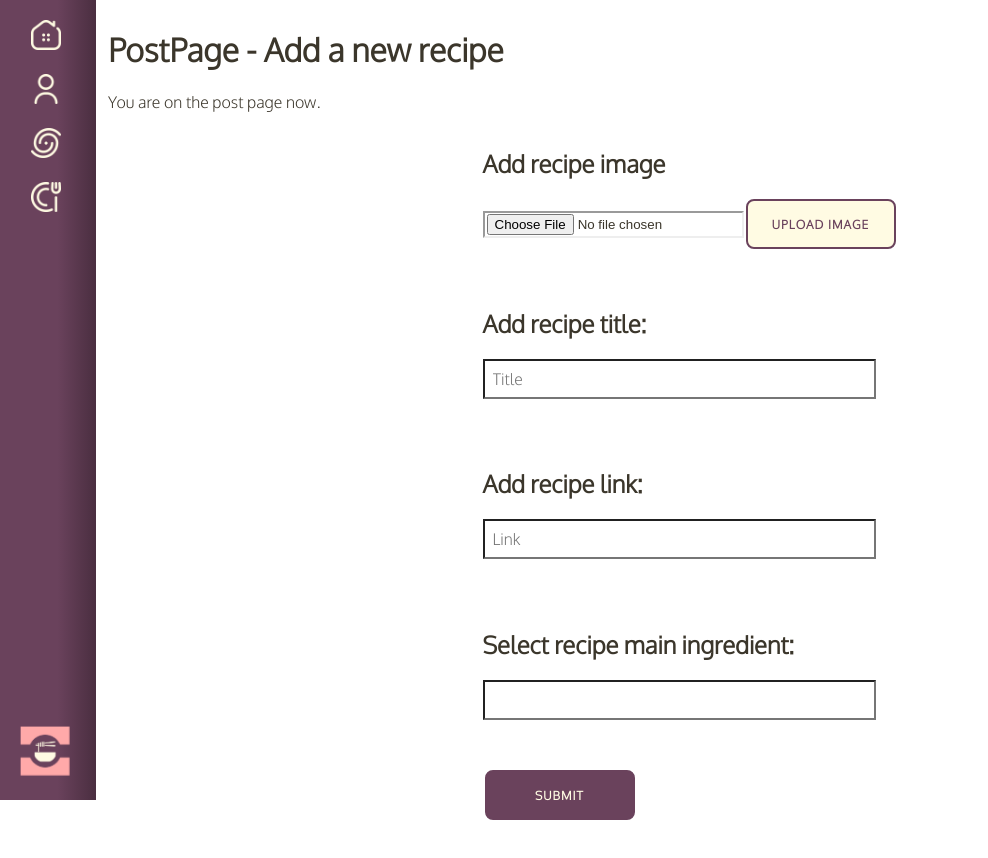
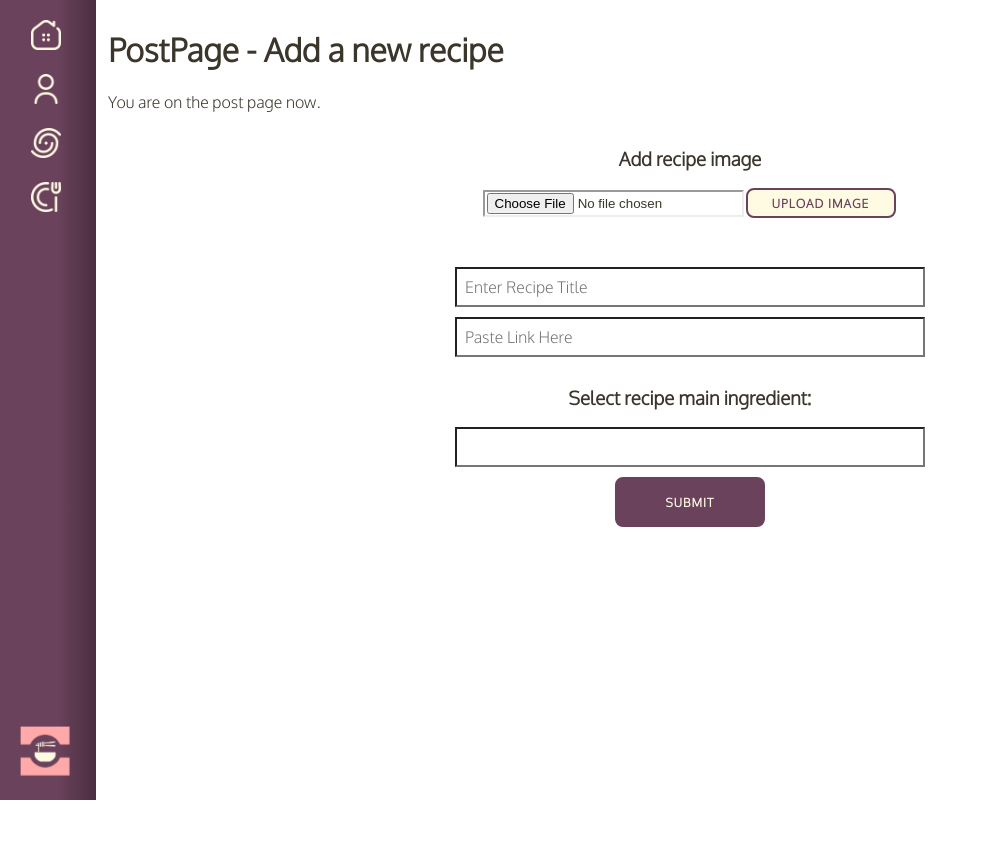
Before and after one commit to supernova4888/munchbox, a React (Create React App) app in the folder frontend/: page /post in a window 1280 px wide. Shown: the top 858 px of the page, without its empty margins (0-988 px from the left). After the commit the page ends 800 px from the top, so only its background shows below. Built offline with nearby package versions, Linux system fonts and the light colour scheme.

Commit message:
Style PostPage, edit placeholder text, new button type

```diff
--- a/frontend/src/pages/post.jsx
+++ b/frontend/src/pages/post.jsx
@@ -56,17 +56,17 @@ export default function PostPage() {
             <p>You are on the post page now.</p>
 
             <div className="card">
-            <form onSubmit={createRecipe}>
+            <form className="recipeForm" onSubmit={createRecipe}>
 
-                <h2>Add recipe image</h2>
+                <h3>Add recipe image</h3>
                 <input type="file" onChange={(e) => setImageSelected(e.target.files[0])}/>
-                <button className="buttonLogin" onClick={uploadImage}> Upload Image</button>
+                <button className="buttonUpload" onClick={uploadImage}> Upload Image</button>
 
-                <h2>Add recipe title:</h2>
-                <input className="form-control" placeholder="Title" type="text" onChange={(e) => setTitle(e.target.value)}/>
-                <h2>Add recipe link:</h2>
-                <input className="form-control" placeholder="Link" type="text" onChange={(e) => setLink(e.target.value)}/>
-                <h2>Select recipe main ingredient:</h2>
+
+                <input className="form-control" placeholder="Enter Recipe Title" type="text" onChange={(e) => setTitle(e.target.value)}/>
+
+                <input className="form-control" placeholder="Paste Link Here" type="text" onChange={(e) => setLink(e.target.value)}/>
+                <h3>Select recipe main ingredient:</h3>
                 <input className="form-control" type="text" onChange={(e) => setIngredient(e.target.value)}/>
                 <button className="buttonRegister" type="submit">Submit</button>
             </form>
--- a/frontend/src/styles/_forms.css
+++ b/frontend/src/styles/_forms.css
@@ -15,13 +15,37 @@
     width: 90%;
     padding: 8px;
     font-size: 16px;
+    margin-bottom: 10px;
 }
+.input {
+    margin-bottom: 0 !important;
+}
+.recipeForm{
+    max-width: 500px;
+    text-align: center;
 
+}
 .form-group {
     font-weight: bolder;
     letter-spacing: 0.5px;
     margin-top: 8px;
     margin-bottom: 8px;
+}
+.buttonUpload{
+    background-color: var(--color-offwhite);
+    border: 2px solid var(--color-purple);
+    font-size: 12px;
+    font-weight: bolder;
+    letter-spacing: 1px;
+    padding: 4px;
+    font-family: 'Oxygen', sans-serif;
+    border-radius: 8px;
+    text-transform: uppercase;
+    color: var(--color-purple);
+    width: 150px;
+    height: 30px;
+    margin-left: 2px;
+    margin-right: 2px;
 }
 .form-group-button {
     display: flex;
@@ -84,4 +108,8 @@
         max-width: 40%;
         margin-bottom: 60px;
     }
+    .buttonUpload:hover {
+        background-color: var(--color-offwhitelight);
+        text-decoration: underline;
+    }
 }
--- a/frontend/src/styles/_shared.css
+++ b/frontend/src/styles/_shared.css
@@ -11,6 +11,7 @@ body {
 .pageBody {
     padding: 8px;
 }
+/* purple */
 .buttonRegister {
     background-color: var(--color-purple);
     border: 2px solid var(--color-purple);
@@ -28,6 +29,7 @@ body {
     margin-right: 2px;
 
 }
+/* white */
 .buttonLogin {
     background-color: var(--color-offwhite);
     border: 2px solid var(--color-purple);
```
